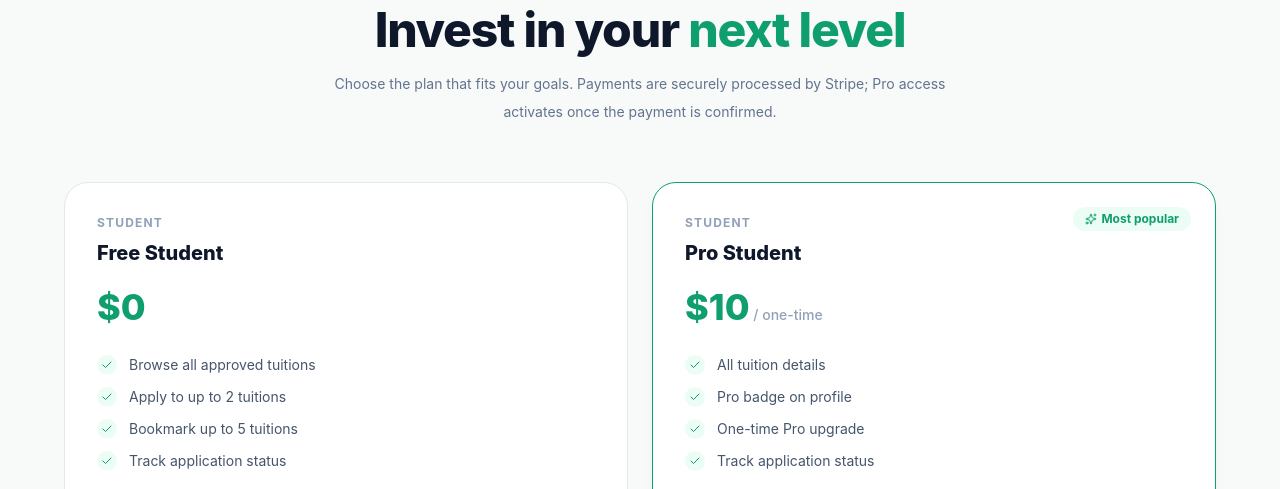
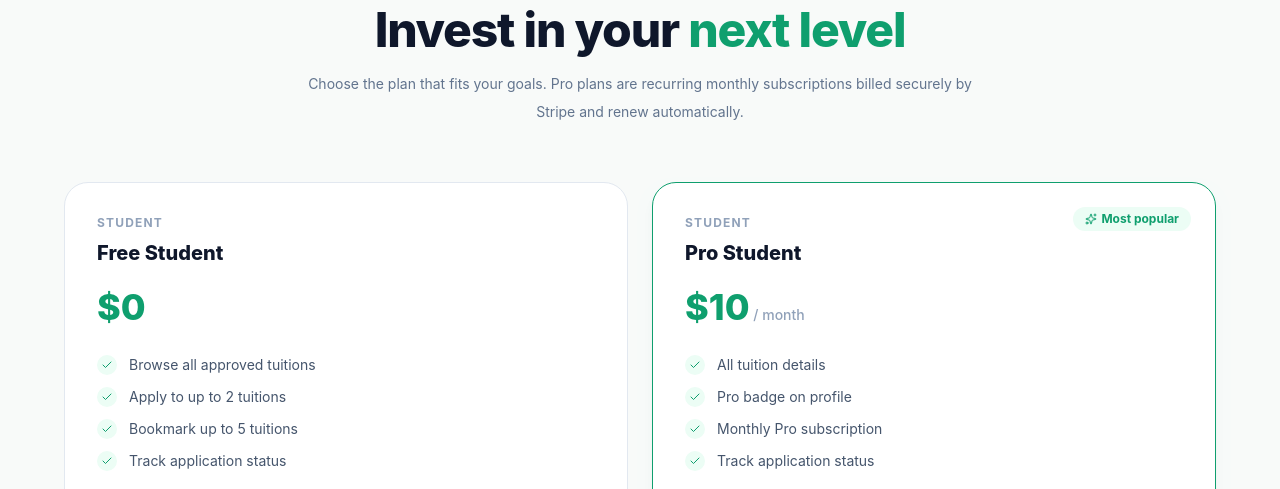
Before and after one commit to reduanahmed2022-reduan/MentorLagbe, a Next.js app: page /pricing in a window 1280 px wide. Shown: the part 207-696 px from the top of the page. Built offline with nearby package versions, Linux system fonts and the light colour scheme; no server answers.

Commit message:
feat(client): present Pro plans as recurring monthly subscriptions

```diff
--- a/src/app/(dashboard)/dashboard/admin/transactions/page.tsx
+++ b/src/app/(dashboard)/dashboard/admin/transactions/page.tsx
@@ -93,7 +93,7 @@ export default function AdminTransactionsPage() {
           <p className="mt-2 text-sm text-slate-500">
             {error
               ? "Please reload the page or try again shortly."
-              : "Pro purchases will appear here once payments are completed."}
+              : "Pro subscription payments will appear here once payments are completed."}
           </p>
         </div>
       )}
--- a/src/app/(dashboard)/dashboard/profile/page.tsx
+++ b/src/app/(dashboard)/dashboard/profile/page.tsx
@@ -251,7 +251,7 @@ export default function ProfilePage() {
             <p className="mt-2 text-xs leading-6 text-slate-500">
               {plan === "pro"
                 ? "Your Pro plan is active. Enjoy unlimited posts, priority listing and more."
-                : "Get unlimited tuition posts (tutors) or priority bookings (students) with a one-time payment."}
+                : "Get unlimited tuition posts (tutors) or priority bookings (students) with a monthly Pro subscription."}
             </p>
             {plan === "free" && (
               <button
--- a/src/app/pricing/page.tsx
+++ b/src/app/pricing/page.tsx
@@ -25,7 +25,7 @@ const tiers = [
     price: `$${PRO_PRICES.student}`,
     plan: "pro",
     role: "student",
-    features: ["All tuition details", "Pro badge on profile", "One-time Pro upgrade", "Track application status"],
+    features: ["All tuition details", "Pro badge on profile", "Monthly Pro subscription", "Track application status"],
     popular: true,
   },
   {
@@ -113,8 +113,8 @@ export default function PricingPage() {
             Invest in your <span className="text-[#0f9f6e]">next level</span>
           </h1>
           <p className="mt-4 text-sm leading-7 text-slate-500">
-            Choose the plan that fits your goals. Payments are securely processed
-            by Stripe; Pro access activates once the payment is confirmed.
+            Choose the plan that fits your goals. Pro plans are recurring monthly
+            subscriptions billed securely by Stripe and renew automatically.
           </p>
         </div>
 
@@ -148,7 +148,7 @@ export default function PricingPage() {
                 <p className="mt-5 text-4xl font-extrabold text-[#0f9f6e]">
                   {tier.price}
                   {tier.plan === "pro" && (
-                    <span className="text-sm font-medium text-slate-400"> / one-time</span>
+                    <span className="text-sm font-medium text-slate-400"> / month</span>
                   )}
                 </p>
 
--- a/src/app/terms/page.tsx
+++ b/src/app/terms/page.tsx
@@ -32,8 +32,8 @@ export default function TermsPage() {
             <h2 className="text-lg font-bold text-slate-900">2. Tuitions &amp; payments</h2>
             <p className="mt-2">
               Tuition listings are moderated by admins before they appear in
-              search. Pro plans are one-time purchases processed securely by
-              Stripe and activate immediately after confirmation.
+              search. Pro plans are recurring monthly subscriptions billed
+              securely by Stripe and renew automatically until canceled.
             </p>
           </section>
           <section>
--- a/src/components/home/PricingPreview.tsx
+++ b/src/components/home/PricingPreview.tsx
@@ -22,7 +22,7 @@ const plans = [
     price: `$${PRO_PRICES.student}`,
     role: "student",
     highlight: true,
-    features: ["All tuition details", "Pro badge on profile", "One-time Pro upgrade"],
+    features: ["All tuition details", "Pro badge on profile", "Monthly Pro subscription"],
   },
 ];
 
@@ -61,7 +61,7 @@ export default function PricingPreview() {
               </div>
               <p className="mt-4 text-3xl font-extrabold text-[#0f9f6e]">
                 {plan.price}
-                <span className="text-sm font-medium text-slate-400"> / plan</span>
+                <span className="text-sm font-medium text-slate-400"> / month</span>
               </p>
               <ul className="mt-6 flex-1 space-y-3">
                 {plan.features.map((feature) => (
```
Also changed, not shown: 1 other file (tests, documents, lock files or other folders).
